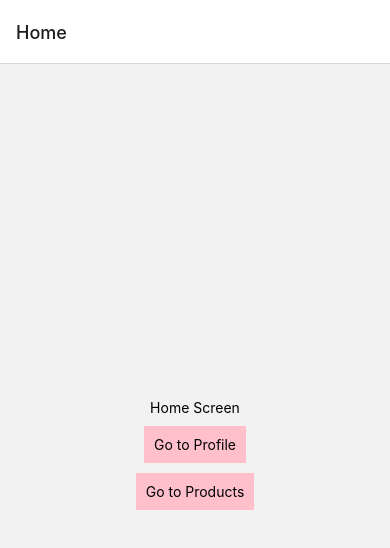
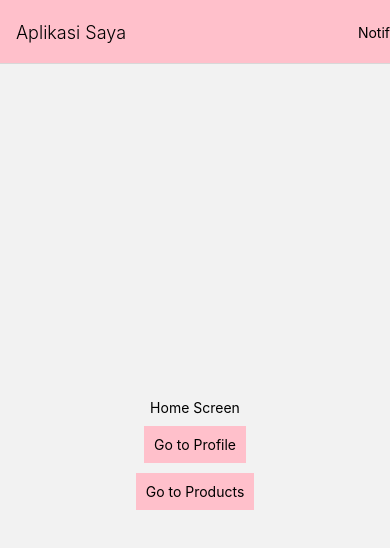
Before and after one commit to afifbasya/BelajarReactNav, a React Native app: screen /Home in a window 390 px wide. Shown: the top 548 px of the page. Built offline with nearby package versions, Linux system fonts and the light colour scheme.

Commit message:
[UPDATE] Header Custom

```diff
--- a/App.js
+++ b/App.js
@@ -4,17 +4,73 @@ import * as React from 'react';
 import { NavigationContainer } from '@react-navigation/native';
 import { createNativeStackNavigator } from '@react-navigation/native-stack';
 import { Home, Products, Profile } from './pages'
+import { Text, View } from 'react-native';
 
 
 const Stack = createNativeStackNavigator();
 
+// const headerOptions = {
+//   headerStyle: {
+//     backgroundColor: 'pink'
+//   },
+//   headerTintColor: 'black',
+//   headerTitleStyle: {
+//     fontWeight: '300',
+//   },
+// }
+
+// function HeaderCustom(props) {
+//   return (
+//     <View>
+//       <Text>{props.children}</Text>
+//     </View>
+//   )
+// }
+
+function Notif() {
+  return (
+    <View>
+      <Text>Notif</Text>
+    </View>
+  )
+}
+
 function App() {
   return (
     <NavigationContainer>
-      <Stack.Navigator>
-        <Stack.Screen name="Home" component={Home} />
-        <Stack.Screen name="Profile" component={Profile} />
-        <Stack.Screen name="Products" component={Products} />
+      <Stack.Navigator
+        screenOptions={{
+          headerStyle: {
+            backgroundColor: 'pink'
+          },
+          headerTintColor: 'black',
+          headerTitleStyle: {
+            fontWeight: '300',
+          },
+        }}
+      >
+        <Stack.Screen
+          name="Home"
+          component={Home}
+          options={{
+            title: "Aplikasi Saya",
+            headerRight: () => <Notif />
+            // ...headerOptions
+          }}
+        // options={{
+        //   headerTitle: (props) => <HeaderCustom {...props} />,
+        //   title: "Home Screen",
+        // }}
+        />
+        <Stack.Screen
+          name="Profile"
+          component={Profile}
+          options={{
+            title: "Profile Saya",
+            // ...headerOptions
+          }}
+        />
+        <Stack.Screen name="Products" component={Products} options={{ headerShown: false }} />
       </Stack.Navigator>
     </NavigationContainer>
   );
--- a/pages/Products/index.js
+++ b/pages/Products/index.js
@@ -3,7 +3,7 @@ import React from 'react'
 
 export default function Product() {
     return (
-        <View>
+        <View style={{ flex: 1, alignItems: 'center', justifyContent: 'center' }}>
             <Text>Product</Text>
         </View>
     )
```
Also changed, not shown: pages/Home/index.js (+6 -1 lines).
